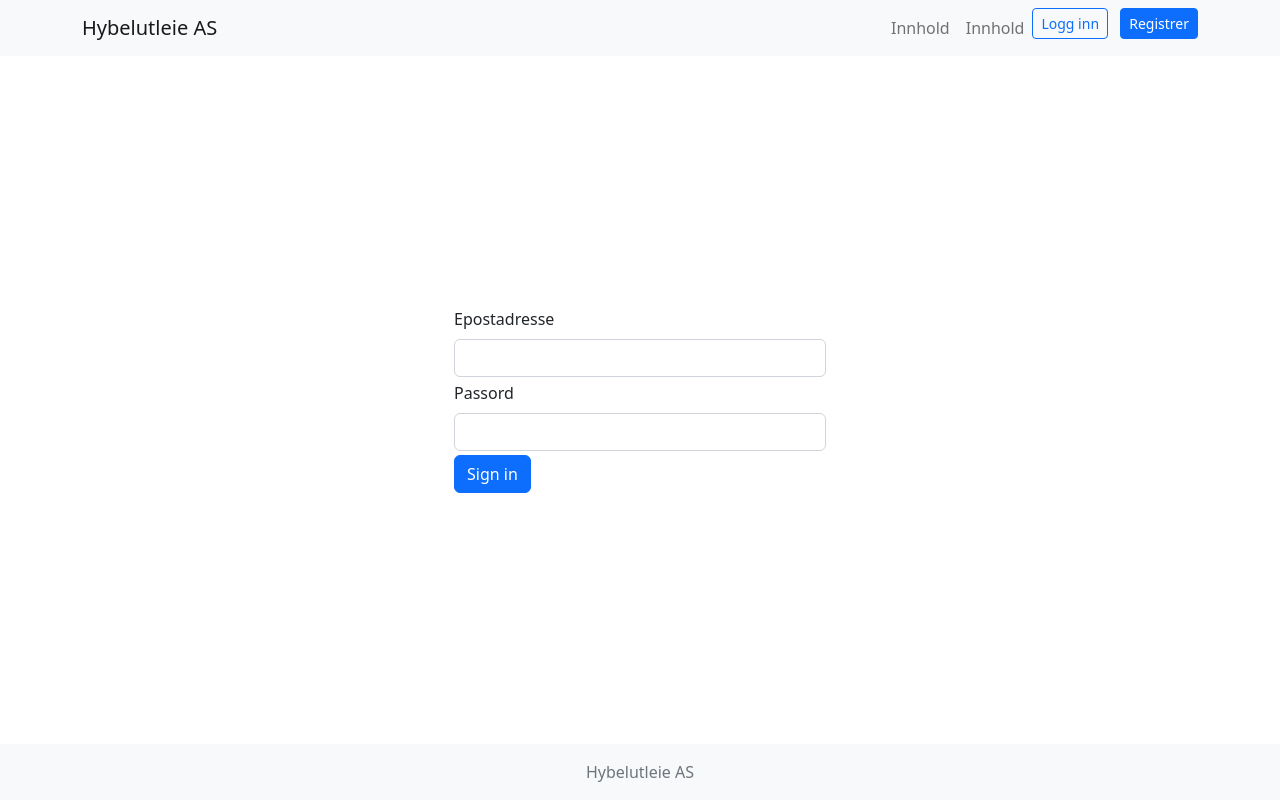
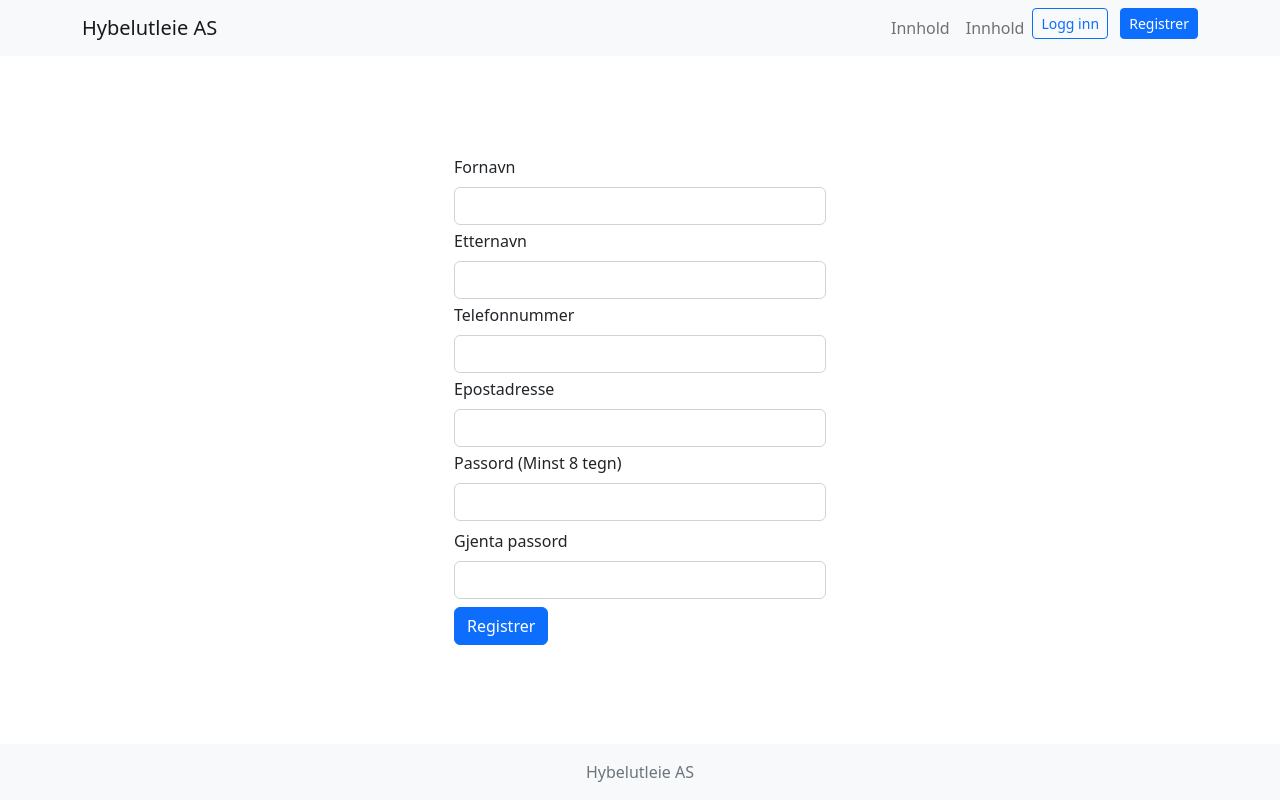
Before and after one commit to johannesleite/hybelutleie, a PHP site: page /pages/register.php in a window 1280 px wide. Run offline with PHP 8.4, Linux system fonts and the light colour scheme.

Commit message:
registreringsskjema påbegynt

```diff
--- a/private/inc/header.php
+++ b/private/inc/header.php
@@ -27,8 +27,8 @@
                             <a class="nav-link" href="#">Innhold</a>
                         </li>
                         <div class="">
-                            <a class="btn btn-outline-primary btn-sm me-2" href="pages/login.php">Logg inn</a>
-                            <a class="btn btn-primary btn-sm" href="pages/register.php">Registrer</a>
+                            <a class="btn btn-outline-primary btn-sm me-2" href="<?php echo urlFor('/pages/login.php'); ?>">Logg inn</a>
+                            <a class="btn btn-primary btn-sm" href="<?php echo urlFor('/pages/register.php'); ?>">Registrer</a>
                         </div>
                     </ul>
                 </div>
--- a/private/inc/queryFunctions.php
+++ b/private/inc/queryFunctions.php
@@ -7,7 +7,7 @@ require(INC_PATH . '/db.inc.php');
         $conn = new Conn();
         $dbConn = $conn->conn();
         //preparing statement, binding parameters to the form data and executing statement before closing it.
-        $sql = $dbConn->prepare("INSERT INTO user (first_name, last_name, email, phone) VALUES (?, ?, ?, ?)");
+        $sql = $dbConn->prepare("INSERT INTO user (ad_image, ad_title, ad_residence_type, ad_desc, ad_price, ad_street_address, ad_zip) VALUES (?, ?, ?, ?)");
         $sql->bind_param("ssss", $firstName, $lastName, $email, $phone);
         $sql->execute();
 
--- a/public/pages/createAd.php
+++ b/public/pages/createAd.php
@@ -54,7 +54,7 @@ include(INC_PATH . '/header.php');
 <?php
 if (isset($_POST["submit"])) {
 
-    $adTitle = $_POST["firstName"];
+    $adTitle = $_POST["adTitle"];
     $lastName = $_POST["lastName"];
     $email = $_POST["email"];
     $phone = $_POST["phone"];
@@ -63,8 +63,8 @@ if (isset($_POST["submit"])) {
     $inputArr += array('firstName' => $firstName, 'lastName' => $lastName, 'email' => $email, 'phone' => $phone);
 
     //preparing statement, binding parameters to the form data and executing statement before closing it.
-    $sql = $conn->prepare("INSERT INTO hybel (ad_image, ad_title, ad_residence_type, ad_desc, ad_price, ad_street_address, ad_zip) VALUES (?, ?, ?, ?, ?, ?, ?)");
-    $sql->bind_param("ssss", $firstName, $lastName, $email, $phone);
+    $sql = $conn->prepare("INSERT INTO hybel (ad_title, ad_image, ad_residence_type, ad_desc, ad_price, ad_street_address, ad_zip) VALUES (?, ?, ?, ?, ?, ?, ?)");
+    $sql->bind_param("s?ssisi", $firstName, $lastName, $email, $phone);
     $sql->execute();
 
     $sql->close();
--- a/public/pages/login.php
+++ b/public/pages/login.php
@@ -1,5 +1,6 @@
 <?php
 require_once('../../private/paths.php');
+require(INC_PATH . '/db.inc.php');
 include(INC_PATH . '/header.php');
 ?>
 
--- a/public/pages/register.php
+++ b/public/pages/register.php
@@ -1,5 +1,6 @@
 <?php
 require_once('../../private/paths.php');
+require(INC_PATH . '/db.inc.php');
 include(INC_PATH . '/header.php');
 ?>
 
@@ -7,18 +8,113 @@ include(INC_PATH . '/header.php');
 
 <div class="container h-100 d-flex align-items-center">
     <div class="col-md-4 py-3 mx-auto">
-        <form action="<?php echo htmlspecialchars($_SERVER["PHP_SELF"]); ?>"  method="POST">
+        <form action="<?php echo htmlspecialchars($_SERVER["PHP_SELF"]); ?>" method="POST">
+            <div class="form-outline mb-1">
+                <label class="form-label" for="firstName">Fornavn</label>
+                <input type="text" name="phone" id="phone" class="form-control" />
+            </div>
+            <div class="form-outline mb-1">
+                <label class="form-label" for="lastName">Etternavn</label>
+                <input type="text" name="lastName" id="lastName" class="form-control" />
+            </div>
+            <div class="form-outline mb-1">
+                <label class="form-label" for="phone">Telefonnummer</label>
+                <input type="text" name="phone" id="phone" class="form-control" />
+            </div>
             <div class="form-outline mb-1">
                 <label class="form-label" for="email">Epostadresse</label>
                 <input type="email" name="email" id="email" class="form-control" />
             </div>
-            <div class="form-outline mb-1">
-                <label class="form-label" for="password">Passord</label>
+            <div class="form-outline mb-2">
+                <label class="form-label" for="password">Passord (Minst 8 tegn)</label>
                 <input type="password" name="password" id="password" class="form-control" />
             </div>
-            <button type="submit" name="submit" class="btn btn-primary">Sign in</button>
+            <div class="form-outline mb-2">
+                <label class="form-label" for="checkPassword">Gjenta passord</label>
+                <input type="password" name="checkPassword" id="checkPassword" class="form-control" />
+            </div>
+            <button type="submit" name="submit" class="btn btn-primary">Registrer</button>
         </form>
     </div>
 </div>
 
-<?php include(INC_PATH . '/footer.php'); ?>
+<?php
+$errorArr = array();
+
+//runs when form has been submitted
+if (isset($_POST["submit"])) {
+
+    $firstName = $lastName = $phone = $email = $password = $checkPassword = "";
+
+    //validation of input
+    if (empty($_POST["firstName"])) {
+        $errorArr["firstName"] = "Fornavn er påkrevd";
+    } else if (!preg_match("/^[a-zA-Z-' ]*$/", $_POST["firstName"])) {
+        $errorArr["firstName"] = "First name: Only letters and whitespace allowed";
+    } else
+        $firstName = $_POST["firstName"];
+
+    if (empty($_POST["lastName"])) {
+        $errorArr["lastName"] = "Etternavn er påkrevd";
+    } else if (!preg_match("/^[a-zA-Z-' ]*$/", $_POST["lastName"])) {
+        $errorArr["lastName"] = "Last name: Only letters and whitespace allowed";
+    } else
+        $lastName = $_POST["lastName"];
+
+    if (empty($_POST["phone"])) {
+        $errorArr["phone"] = "Telefonnummer er påkrevd";
+    } else if (!is_numeric($_POST["phone"])) {
+        $errorArr["phone"] = "Phone number must contain numbers only";
+    } else
+        $phone = $_POST["phone"];
+
+    if (empty($_POST["email"])) {
+        $errorArr["email"] = "Epostadresse er påkrevd";
+    } else if (!filter_var($_POST["email"], FILTER_VALIDATE_EMAIL)) {
+        $errorArr["email"] = "Invalid email format";
+    } else
+        $email = $_POST["email"];
+
+    if (empty($_POST["password"]) && empty($_POST["checkPassword"])) {
+        $errorArr["password"] = "Passord er påkrevd";
+    } else if ($_POST["password"] != $_POST["checkPassword"]) {
+        $errorArr["password"] = "Passord og gjentatt passord er ikke like";
+    } else if (strlen($_POST["password"] < 8)) {
+        $errorArr["password"] = "Passordet må inneholde minst 8 tegn";
+    } else
+        $hashedPassword = password_hash($_POST["password"], PASSWORD_DEFAULT);
+
+    //printing of content and inserting into db
+    if (empty($errorArr)) {
+
+        //preparing statement, binding parameters to the form data and executing statement before closing it.
+        $sql = $conn->prepare("INSERT INTO user (user_firstname, user_lastname, user_phone, user_email, user_password) VALUES (?, ?, ?, ?, ?)");
+        $sql->bind_param("sssss", $firstName, $lastName, $phone, $email, $hashedPassword);
+        $sql->execute();
+
+        $sql->close();
+        $conn->close();
+
+        echo "<h2>Din brukerprofil har blitt opprettet, du blir videresendt til innloggingssiden!</h2>";
+        header("refresh:5; Location: " . urlFor('/pages/login.php'));
+        exit();
+    } else {
+
+?>
+
+        <div class="container d-flex align-items-center">
+            <div class="col-md-4 py-3 mx-auto">
+                <p style="color: red; font-weight: bold;">Se feilmeldinger under</p>
+                <ul>
+                    <?php foreach ($errorArr as $value) { ?>
+                        <li><?php echo $value ?></li>
+                    <?php } ?>
+                </ul>
+            </div>
+        </div>
+<?php
+
+    }
+}
+
+include(INC_PATH . '/footer.php');
```
